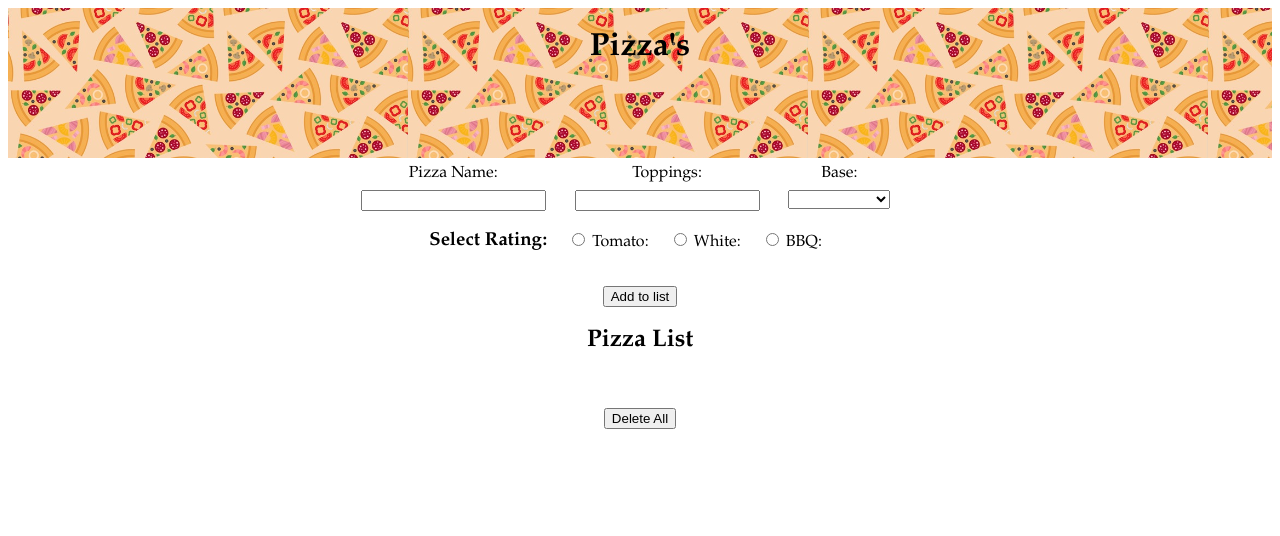
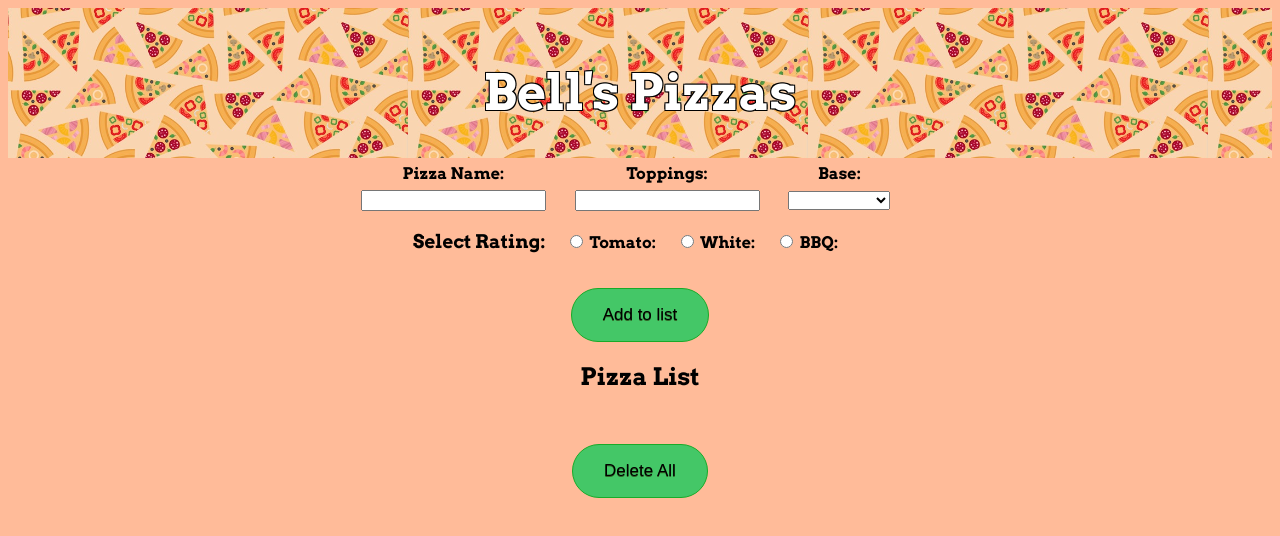
Before and after one commit to BrianBell422/hw_manipulate_dom, a plain HTML site: page index.html in a window 1280 px wide. Drawn offline with Linux system fonts and the light colour scheme.

Commit message:
CSS added and submit hw

```diff
--- a/css/main.css
+++ b/css/main.css
@@ -1,6 +1,7 @@
 body {
-    font-family: Palatino;
+    font-family: 'Arvo', serif;
     text-align: center;
+    background-color: #ffbb99;
   }
 
   .form-wrapper {
@@ -39,9 +40,9 @@ body {
   .pizza-list-item {
     margin: 0.5rem 0.5rem;
     padding: 0.5rem 0.8rem;
-    border: 1px solid #20437c;
+    border: 1px solid #f88213;
     border-radius: 5%;
-    background: #ddeaff;
+    background: #fd9d42;
   }
 
   .form-options-top {
@@ -68,3 +69,24 @@ body {
     background-image: url(images/pizza-header.jpg);
     background-size: auto 200px;
   }
+
+  header > h1 {
+    padding-top: 20px;
+    font-size: 50px;
+    text-shadow: -1px -1px 0 #000, 1px -1px 0 #000, -1px 1px 0 #000, 1px 1px 0 #000;
+    color: white;
+  }
+
+  .button {
+    background-color:#44c767;
+    -webkit-border-radius:28px;
+    -moz-border-radius:28px;
+    border-radius:28px;
+    border:1px solid #18ab29;
+    cursor:pointer;
+    color:black;
+    font-size:17px;
+    padding:16px 31px;
+    text-decoration:none;
+    text-shadow:0px 1px 0px #2f6627;
+  }
--- a/index.html
+++ b/index.html
@@ -7,10 +7,13 @@
     <title>Pizza's!</title>
     <link rel="stylesheet" type="text/css" media="screen" href="css/main.css" />
     <script src="js/app.js"></script>
+    <link rel="preconnect" href="https://fonts.gstatic.com">
+<link href="https://fonts.googleapis.com/css2?family=Arvo:ital,wght@0,700;1,400;1,700&display=swap" rel="stylesheet">
+
 </head>
     <body>
         <header>
-            <h1>Pizza's</h1>
+            <h1>Bell's Pizzas</h1>
         </header>
         <form id="new-item-form">
             <div id="form-wrapper">
@@ -63,7 +66,7 @@
 
 
             <div class="submit-button">
-                <input type="submit" value="Add to list"/>
+                <input class="button" type="submit" value="Add to list"/>
             </div>
 
         </form>
@@ -73,8 +76,8 @@
             <ul id="pizza-list"></ul>
         </main>
 
-        <div class="delete-all-button">
-            <button type="delete" id="delete-all-button">Delete All</button>
+        <div class="delete-button">
+            <button class="button" type="delete" id="delete-all-button">Delete All</button>
         </div>
     </body>
 </html>
```
